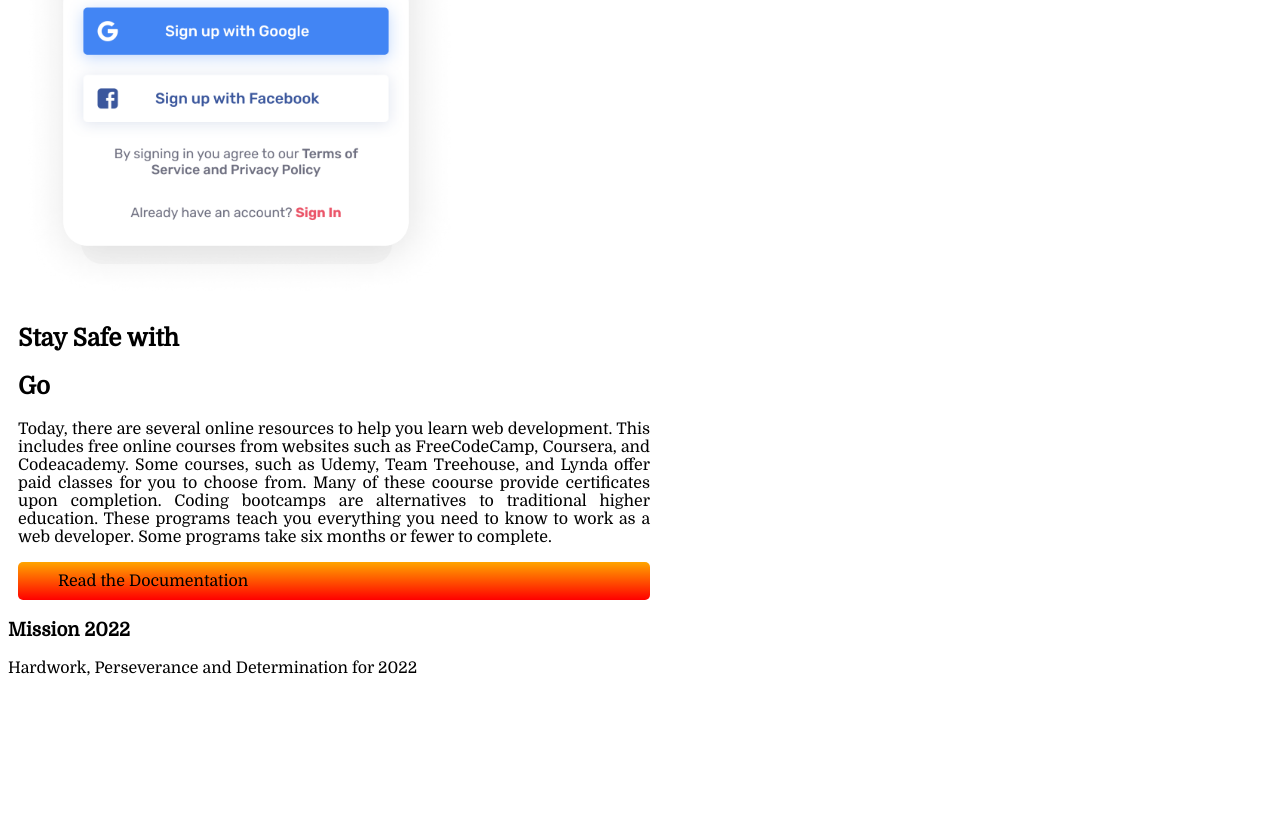
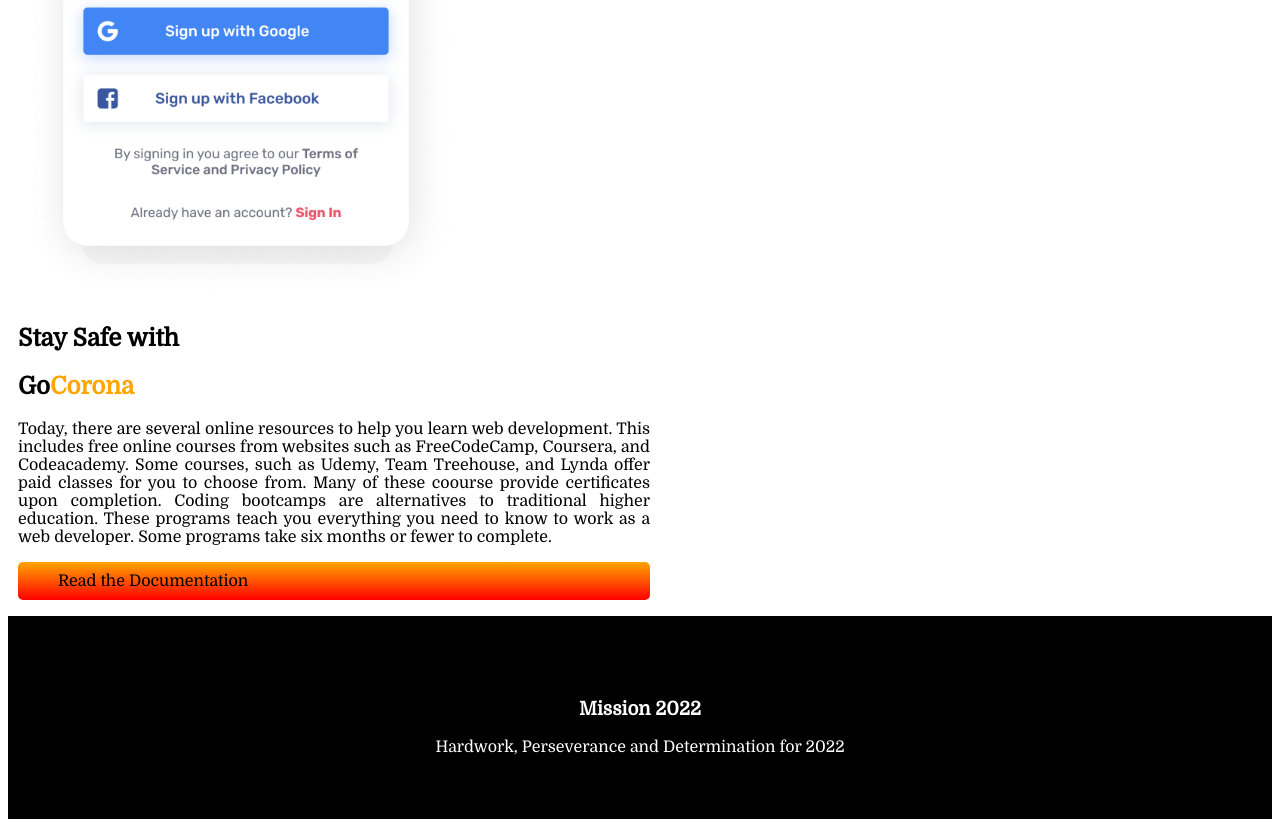
Before and after one commit to SanjidaJahanTanha/new-repo, a plain HTML site: page index.html in a window 1280 px wide. Shown: the part 3496-4323 px from the top of the page. Before the commit the page ends 4181 px from the top, so only its background shows below. Drawn offline with Linux system fonts and the light colour scheme.

Commit message:
with footer

```diff
--- a/index.html
+++ b/index.html
@@ -136,7 +136,7 @@
         </div>
         <div class="change-width">
             <h1> Stay Safe with</h1>
-            <h2>Go<span class="orange-color"></span></h2>
+            <h2>Go<span class="orange-color">Corona</span></h2>
             <p>Today, there are several online resources to help you learn web development. This includes
                 free
                 online courses from websites such as FreeCodeCamp, Coursera, and Codeacademy. Some courses,
@@ -152,14 +152,12 @@
         </div>
     </section>
 
-    <section>
+    <section class="Footer">
         <!--footer and black bg-->
-        <div>
-            <h3 class="bg_color">Mission 2022</h3>
-        </div>
-        <div>
-            <footer>Hardwork, Perseverance and Determination for 2022</footer>
-        </div>
+
+        <h3 class="bg_color">Mission 2022</h3>
+        <footer>Hardwork, Perseverance and Determination for 2022</footer>
+
 
     </section>
 
--- a/style.css
+++ b/style.css
@@ -58,3 +58,14 @@ body{
        background-image: url(shapes/shape-1.png);
        background-repeat: no-repeat;
    }
+   .Footer{
+       background-color: black;
+       color: white;
+       text-align: center;
+       padding: 5% 20%;
+
+   }
+
+   .corona-bg{
+       background-image: url(shapes/images.png);
+   }
```
Also changed, not shown: self.jpg (added), shapes/images.png (added), shapes/self2.jfif (added), shapes/self3.jfif (added).
